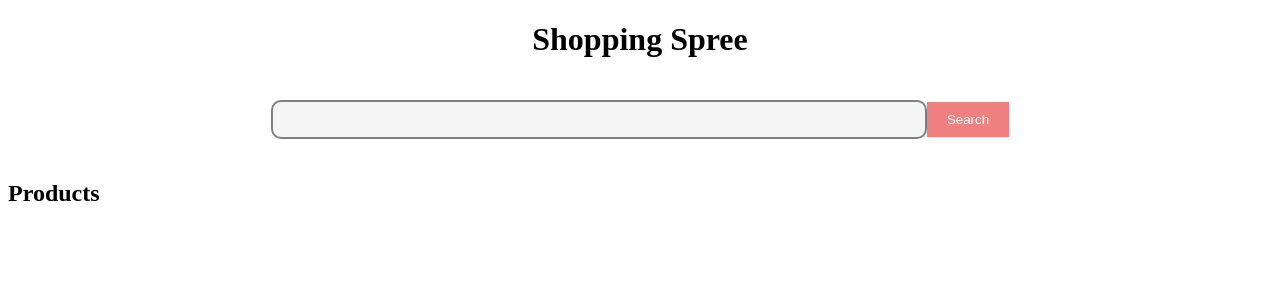
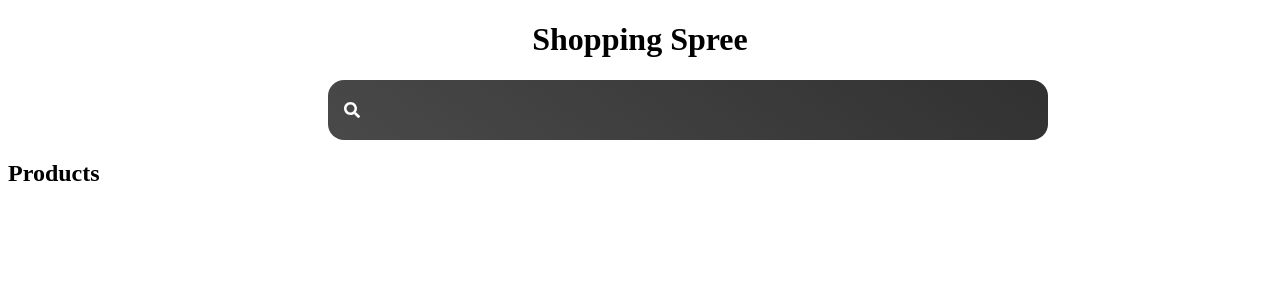
Before and after one commit to TienNguyen93/shopping, a React (Create React App) app in the folder client/: page / in a window 1280 px wide. Shown: the top 300 px of the page. Built offline with nearby package versions, Linux system fonts and the light colour scheme.

Commit message:
add search bar style

```diff
--- a/client/src/App.css
+++ b/client/src/App.css
@@ -3,29 +3,108 @@
 }
 
 .search-form {
+    margin: 0rem 20rem;
+}
+
+.search-form input {
+    border: none;
+    background: linear-gradient(35deg, #494949, #313131);
+    font-size: 1.5rem;
+    color: white;
+    padding: 1rem 3rem;
+    border-radius: 1rem;
+    outline: none;
+    width: 100%;
+}
+
+.search-form svg {
+    position: absolute;
+    top: 50%;
+    left: 0%;
+    transform: translate(100%, -50%);
+    color: white
+}
+
+.search-form div {
+    position: relative;
+    width: 100%;
+}
+
+/* .search-form {
     min-height: 10vh;
     display: flex;
     justify-content: center;
     align-items: center;
-}
+    margin: 0rem 20rem;
 
-.search-bar {
-    width: 50%;
+} */
+
+/* .search-bar {
+    width: 100%;
     padding: 10px;
     background-color: #f5f5f5;
     border: 2px solid grey;
     border-radius: 10px;
-}
+} */
 
-.search-button {
+/* .search-button {
     background: lightcoral;
     border: none;
     padding: 10px 20px;
     color: white;
-}
+} */
 
-.products {
+/* .products {
     display: flex;
     justify-content: space-around;
     flex-wrap: wrap;
 }
+
+.search input {
+    background-color: white;
+    border: 0;
+    border-radius: 2px;
+    border-top-right-radius: 0px;
+    border-bottom-right-radius: 0px;
+    font-size: 18px;
+    padding: 15px;
+    height: 30px;
+    width: 300px;
+}
+
+.search-icon {
+    height: 60px;
+    width: 50px;
+    background-color: white;
+    display: grid;
+    place-items: center;
+}
+
+.search-inputs {
+    margin-top: 105px;
+    display: flex;
+} */
+
+
+
+/*
+.grid {
+    display: grid;
+    grid-template-columns: repeat(auto-fit, minmax(20rem, 1fr));
+    grid-gap: 3rem
+}
+
+
+.card {
+    img {
+        width: 100%;
+        border-radius: 2rem;
+    }
+    h4 {
+        text-align: center;
+        padding: 1rem
+    }
+}
+
+background: linear-gradient(
+*/
--- a/client/src/App.js
+++ b/client/src/App.js
@@ -1,5 +1,6 @@
 import {useState, useEffect} from 'react'
 import axios from 'axios'
+import {FaSearch} from "react-icons/fa";
 
 import './App.css'
 import Product from './components/Product'
@@ -35,14 +36,31 @@ const App = () => {
     setSearch(event.target.value)
   }
 
+  const svg = {
+    position: 'absolute',
+    top: '50%',
+    left: '0%',
+    transform: 'translate(100%, -50%)',
+    color: 'red'
+  }
 
   return (
     <div className="App">
       <h1 style={{textAlign: 'center'}}>Shopping Spree</h1>
-      {/* <h1>Shopping Spree</h1> */}
-      <form className="search-form" onSubmit={getSearch}>
-        <input className="search-bar" type="text" value={search} onChange={handleSearch}/>
-        <button className="search-button" type="submit">Search</button>
+
+      {/* <form className="search-form" onSubmit={getSearch}>
+        <div className="search-inputs">
+          <input className="search-bar" type="text" value={search} onChange={handleSearch}/>
+          <div className="search-icon">
+          <FaSearch />
+          </div>
+        </div>
+      </form> */}
+      <form className="search-form">
+        <div>
+          <FaSearch />
+          <input type="text"/>
+        </div>
       </form>
 
       <h2>Products</h2>
```
Also changed, not shown: client/src/components/Search.js (added).
